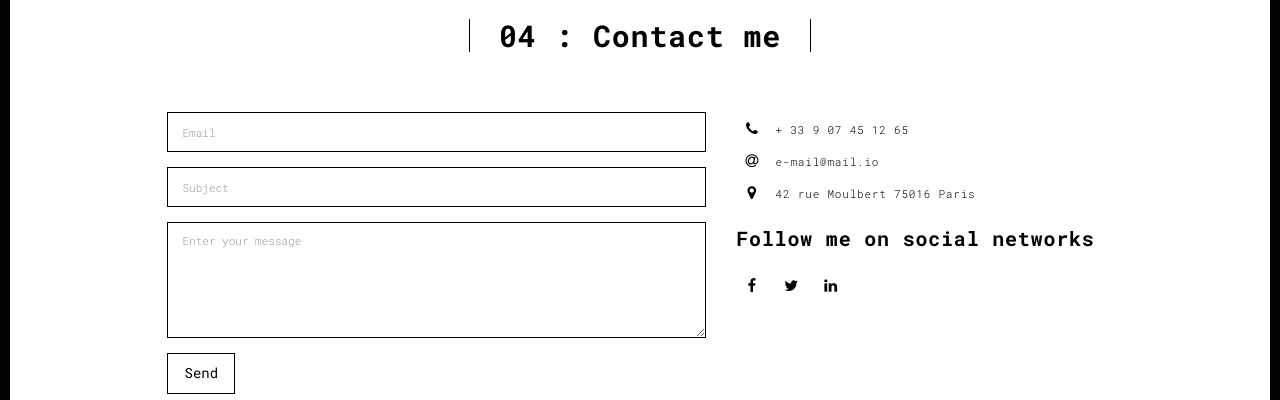
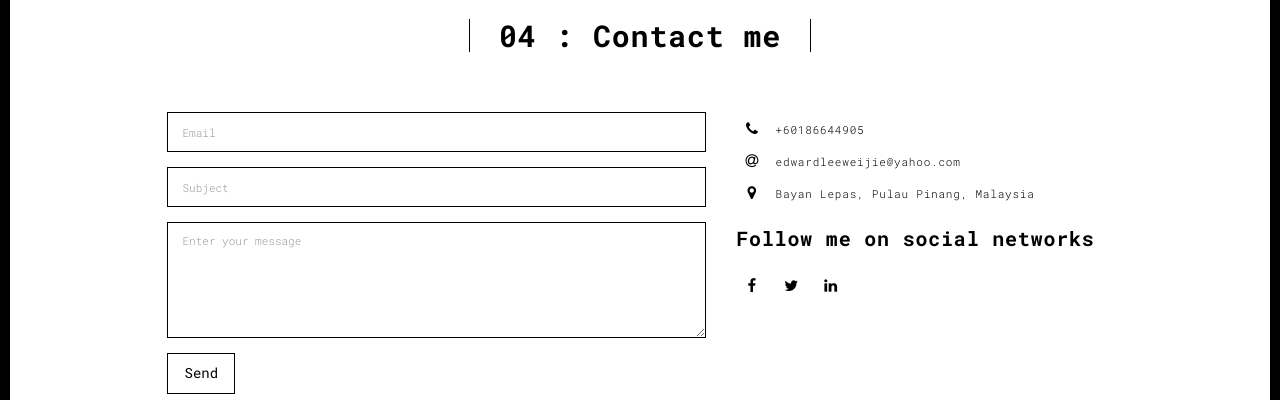
Before and after one commit to edwardleewj/portfolio, a Flask app: page /contact.html in a window 1280 px wide. Shown: the part 90-490 px from the top of the page. Run offline with Flask 2, Linux system fonts and the light colour scheme; some libraries are stand-ins or nearby versions.

Commit message:
update contact form
change a little only

```diff
--- a/templates/contact.html
+++ b/templates/contact.html
@@ -79,29 +79,29 @@
                           <span class="fa-icon">
                             <i class="fa fa-phone" aria-hidden="true"></i>
                           </span>
-                          + 33 9 07 45 12 65
+                          +60186644905
                         </li>
                         <li>
                           <span class="fa-icon">
                             <i class="fa fa-at" aria-hidden="true"></i>
                           </span>
-                          e-mail@mail.io
+                          edwardleeweijie@yahoo.com
                         </li>
                         <li>
                           <span class="fa-icon">
                             <i class="fa fa fa-map-marker" aria-hidden="true"></i>
                           </span>
-                          42 rue Moulbert 75016 Paris
+                          Bayan Lepas, Pulau Pinang, Malaysia
                         </li>
                       </ul>
                       <h3>Follow me on social networks</h3>
                       <a href="http://www.facebook.com" title="" class="fa-icon">
                         <i class="fa fa-facebook"></i>
                       </a>
-                      <a href="http://www.twitter.com" title="" class="fa-icon">
+                      <a href="https://twitter.com/EdwardL56635600" title="" class="fa-icon">
                         <i class="fa fa-twitter"></i>
                       </a>
-                      <a href="http://www.linkedin.com" title="" class="fa-icon">
+                      <a href="https://www.linkedin.com/in/edward-wei-jie-lee-020800/" title="" class="fa-icon">
                         <i class="fa fa-linkedin"></i>
                       </a>
 
```
